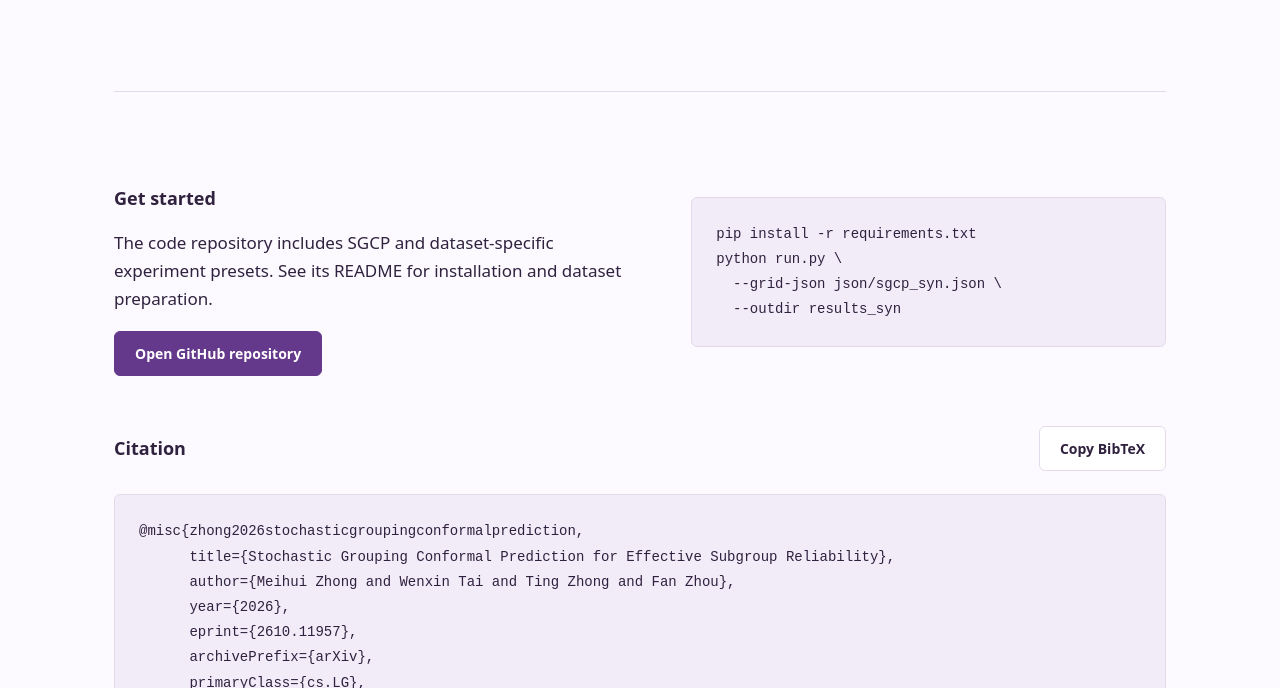
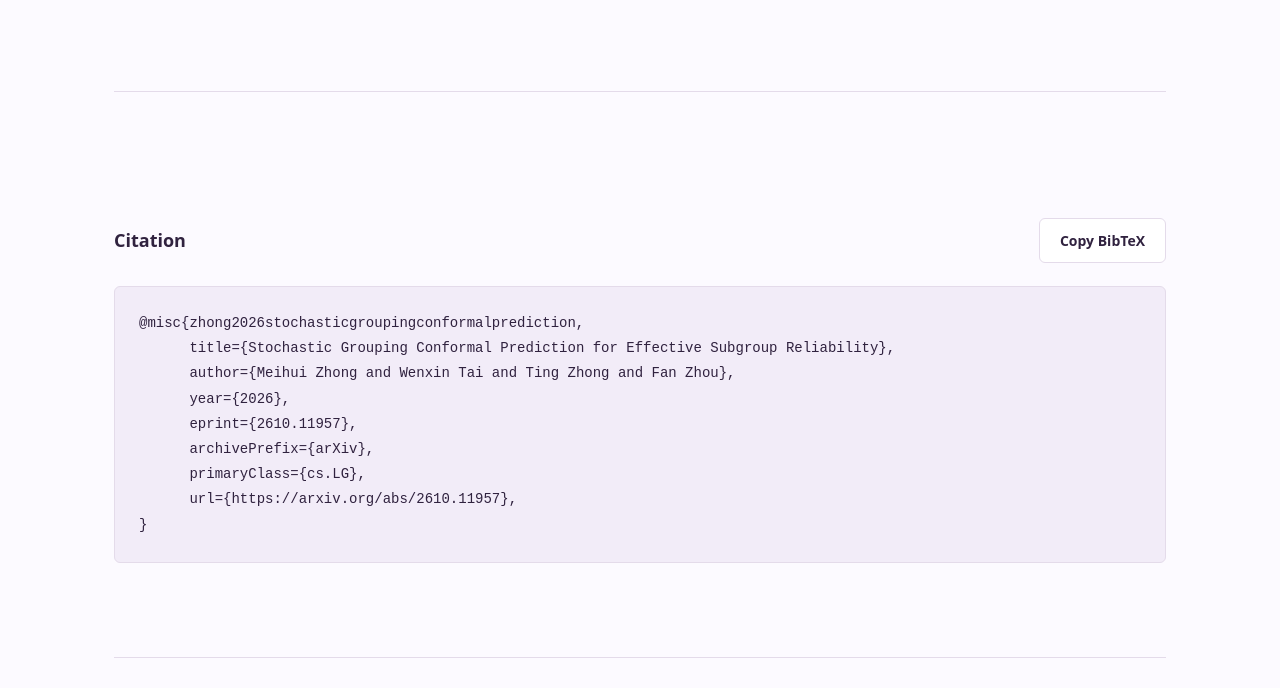
Before and after one commit to MHZhong1225/Restricted-calibration-CP, a plain HTML site: page docs/index.html in a window 1280 px wide. Shown: the part 6311-6999 px from the top of the page. Drawn offline with Linux system fonts and the light colour scheme.

Commit message:
Remove the Get started block from the project page

```diff
--- a/docs/index.html
+++ b/docs/index.html
@@ -35,10 +35,7 @@
 </section>
 <section class="section"><div class="section-label">INSIDE THE MODEL</div><h2>Different score patterns.<br>One adaptive mixture.</h2><p class="lead">The learned components capture distinct regimes in nonconformity-score space. They are building blocks for calibration, not demographic groups.</p><figure><div class="density-grid"><a href="assets/syn.svg"><img src="assets/syn.svg" alt="Learned component densities on SYN"><b>SYN</b></a><a href="assets/nursery.svg"><img src="assets/nursery.svg" alt="Learned component densities on Nursery"><b>Nursery</b></a><a href="assets/mimic.svg"><img src="assets/mimic.svg" alt="Learned component densities on MIMIC-IV"><b>MIMIC-IV</b></a><a href="assets/bach.svg"><img src="assets/bach.svg" alt="Learned component densities on BACH"><b>BACH</b></a></div><figcaption>Learned component densities from the paper. Each sample draws on these components through its own membership weights.</figcaption></figure></section>
 <section id="theory" class="section"><div class="section-label">THE GUARANTEES</div><h2>Preserve validity.<br>Understand subgroup reliability.</h2><div class="theorem"><div><span class="mini-label">FINITE-SAMPLE MARGINAL VALIDITY</span><h3>The standard guarantee remains.</h3><p>Under the split-conformal exchangeability assumption, with the fitted transform independent of the calibration data, SGCP retains marginal coverage regardless of how accurately the local score law is learned.</p></div><div class="math">P{Y ∈ Ĉ<sub>α</sub>(X)} ≥ 1 − α</div></div><div class="theorem"><div><span class="mini-label">SUBGROUP COVERAGE</span><h3>Reliability depends on score-law mismatch.</h3><p>Under the paper’s assumptions, including a continuous marginal transformed-score distribution, subgroup coverage is bounded by the Kolmogorov distance Δ<sub>G</sub> between subgroup and marginal transformed-score distributions.</p></div><div class="math">P{Y ∈ Ĉ<sub>α</sub>(X) | X ∈ G}<br>≥ 1 − α − Δ<sub>G</sub></div></div><p class="footnote">These are distinct statements: marginal validity is distribution-free under exchangeability; exact coverage for every subgroup is not guaranteed for an arbitrary learned transform. See Propositions 1–3 and Appendix A.</p></section>
-<section id="resources" class="section"><div class="two-col"><div><h3>Get started</h3><p>The code repository includes SGCP and dataset-specific experiment presets. See its README for installation and dataset preparation.</p><a class="button primary" href="https://github.com/MHZhong1225/Restricted-calibration-CP">Open GitHub repository</a></div><pre class="quickstart"><code>pip install -r requirements.txt
-python run.py \
-  --grid-json json/sgcp_syn.json \
-  --outdir results_syn</code></pre></div><div class="citation-heading"><h3>Citation</h3><button class="button" id="copy-citation">Copy BibTeX</button></div><pre class="citation"><code id="bibtex">@misc{zhong2026stochasticgroupingconformalprediction,
+<section id="resources" class="section"><div class="citation-heading"><h3>Citation</h3><button class="button" id="copy-citation">Copy BibTeX</button></div><pre class="citation"><code id="bibtex">@misc{zhong2026stochasticgroupingconformalprediction,
       title={Stochastic Grouping Conformal Prediction for Effective Subgroup Reliability},
       author={Meihui Zhong and Wenxin Tai and Ting Zhong and Fan Zhou},
       year={2026},
```
